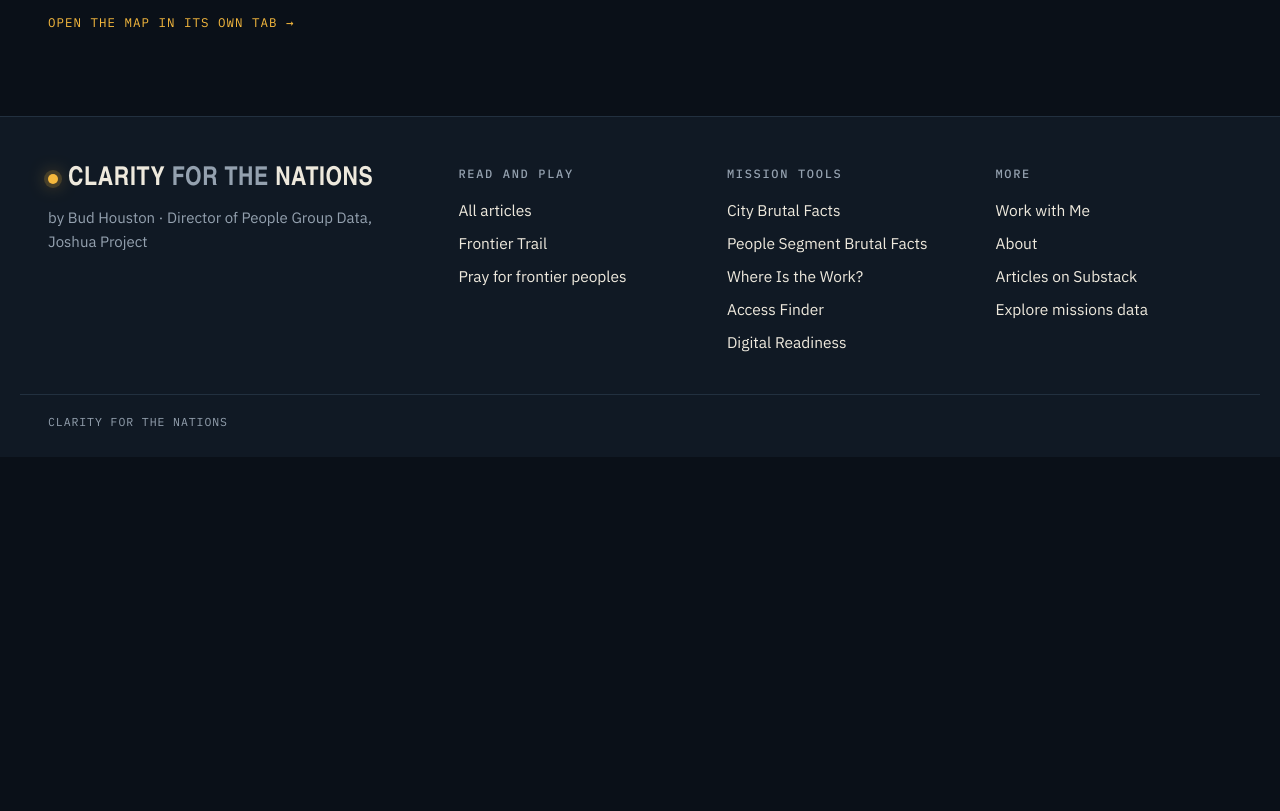
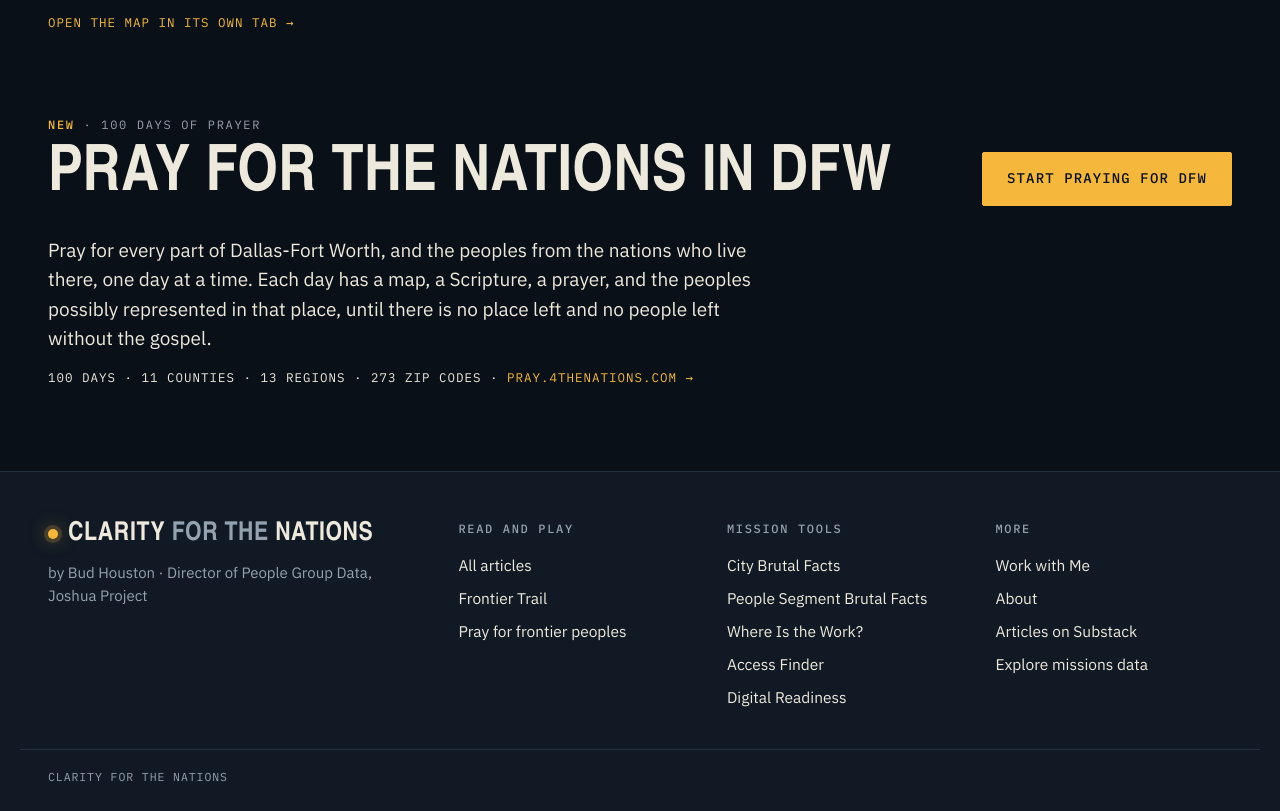
Before and after one commit to BudHoustonJP/4thenations-site, a plain HTML site: page pray.html in a window 1280 px wide. Shown: the part 1373-2184 px from the top of the page. Before the commit the page ends 1830 px from the top, so only its background shows below. Drawn offline with Linux system fonts and the light colour scheme; a web font is replaced by a local one.

Commit message:
Add files via upload

```diff
--- a/pray.html
+++ b/pray.html
@@ -4,7 +4,7 @@
 <meta charset="utf-8">
 <meta name="viewport" content="width=device-width, initial-scale=1">
 <title>Pray | Clarity for the Nations</title>
-<meta name="description" content="Pray for frontier people groups by name, from the map.">
+<meta name="description" content="Pray for frontier people groups by name, from the map, and pray for the nations in Dallas-Fort Worth in 100 days.">
 <link rel="preconnect" href="https://fonts.googleapis.com">
 <link rel="preconnect" href="https://fonts.gstatic.com" crossorigin>
 <link href="https://fonts.googleapis.com/css2?family=IBM+Plex+Mono:wght@400;500&family=IBM+Plex+Sans:wght@400;500;600&family=Sofia+Sans+Extra+Condensed:wght@600;800&display=swap" rel="stylesheet">
@@ -38,6 +38,21 @@
   </div>
 </section>
 
+<!-- Pray for the Nations in DFW: link to the 100-day guide at pray.4thenations.com -->
+<section class="section" id="pray-dfw">
+  <div class="wrap">
+    <div class="section-head">
+      <div>
+        <p class="eyebrow"><b>New</b> &middot; 100 days of prayer</p>
+        <h2>Pray for the nations in DFW</h2>
+      </div>
+      <a class="btn btn-solid btn-lg" href="https://pray.4thenations.com/">Start praying for DFW</a>
+    </div>
+    <p class="lede" style="max-width:38em;margin-top:0">Pray for every part of Dallas-Fort Worth, and the peoples from the nations who live there, one day at a time. Each day has a map, a Scripture, a prayer, and the peoples possibly represented in that place, until there is no place left and no people left without the gospel.</p>
+    <p class="embed-alt">100 days &middot; 11 counties &middot; 13 regions &middot; 273 ZIP codes &middot; <a href="https://pray.4thenations.com/">pray.4thenations.com &rarr;</a></p>
+  </div>
+</section>
+
 </main>
 
 <script src="js/shell.js" data-part="footer"></script>
```
